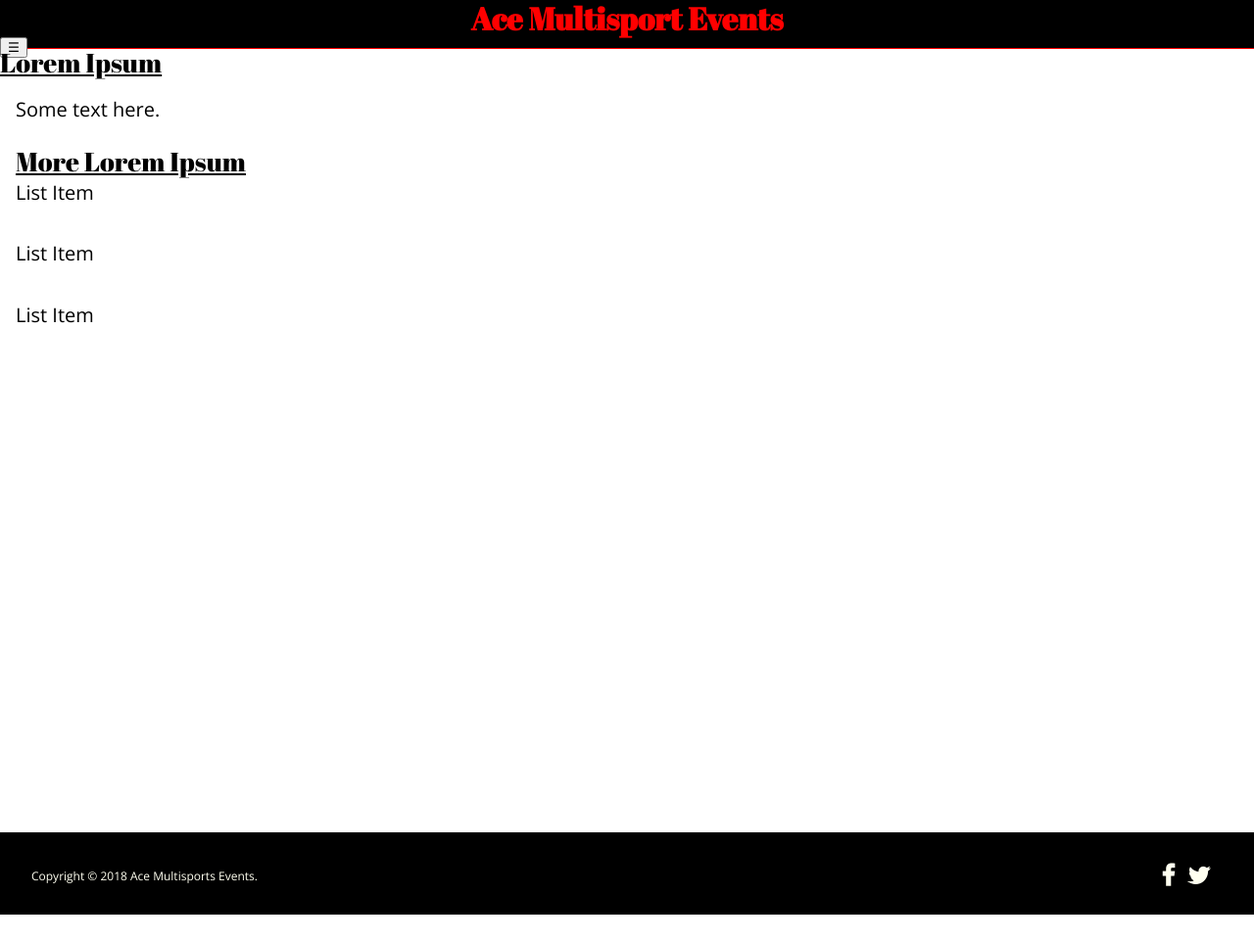
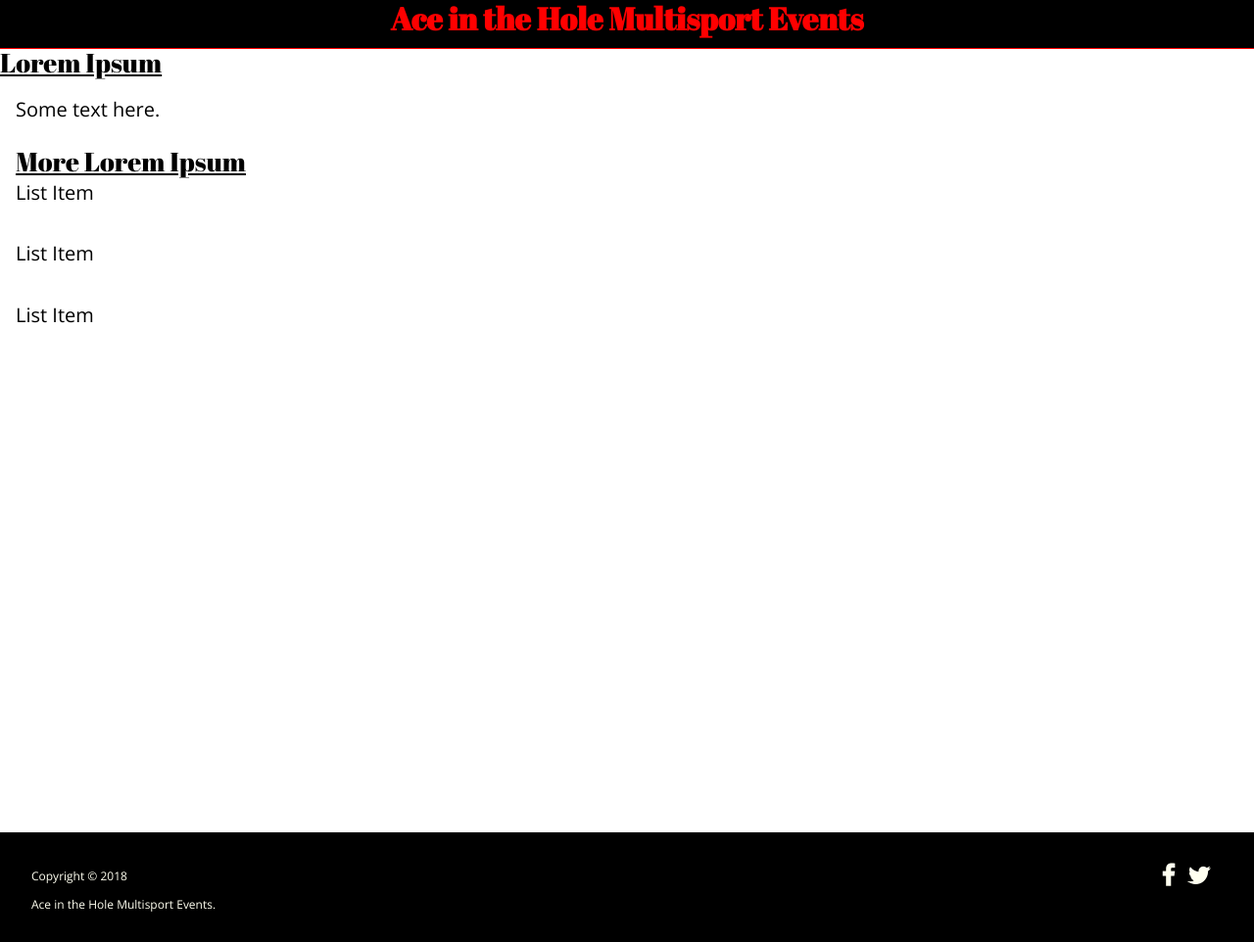
Before and after one commit to elmaitra/cas222, a PHP site: page /template.php in a window 1280 px wide. Shown: the whole page at 98% size. Before the commit the page ends 934 px from the top, so only its background shows below. Run offline with PHP 8.4, Linux system fonts and the light colour scheme; some libraries are stand-ins or nearby versions.

Commit message:
Add files via upload

```diff
--- a/includes/footer.inc.html.php
+++ b/includes/footer.inc.html.php
@@ -11,6 +11,7 @@
 
 </section>
 
-    <p>Copyright &copy; <?php echo date("Y");?> Ace Multisports Events.</p>
+    <p>Copyright &copy; <?php echo date("Y");?></p>
+    <p>Ace in the Hole Multisport Events.</p>
 
 </footer>
--- a/includes/header.inc.html.php
+++ b/includes/header.inc.html.php
@@ -1,7 +1,5 @@
 <header>
 
-<h1>Ace Multisport Events</h1>
-<button class="hamburger">&#9776;</button>
-  <button class="cross">&#735;</button>
+<h1>Ace in the Hole Multisport Events</h1>
 
 </header>
```
